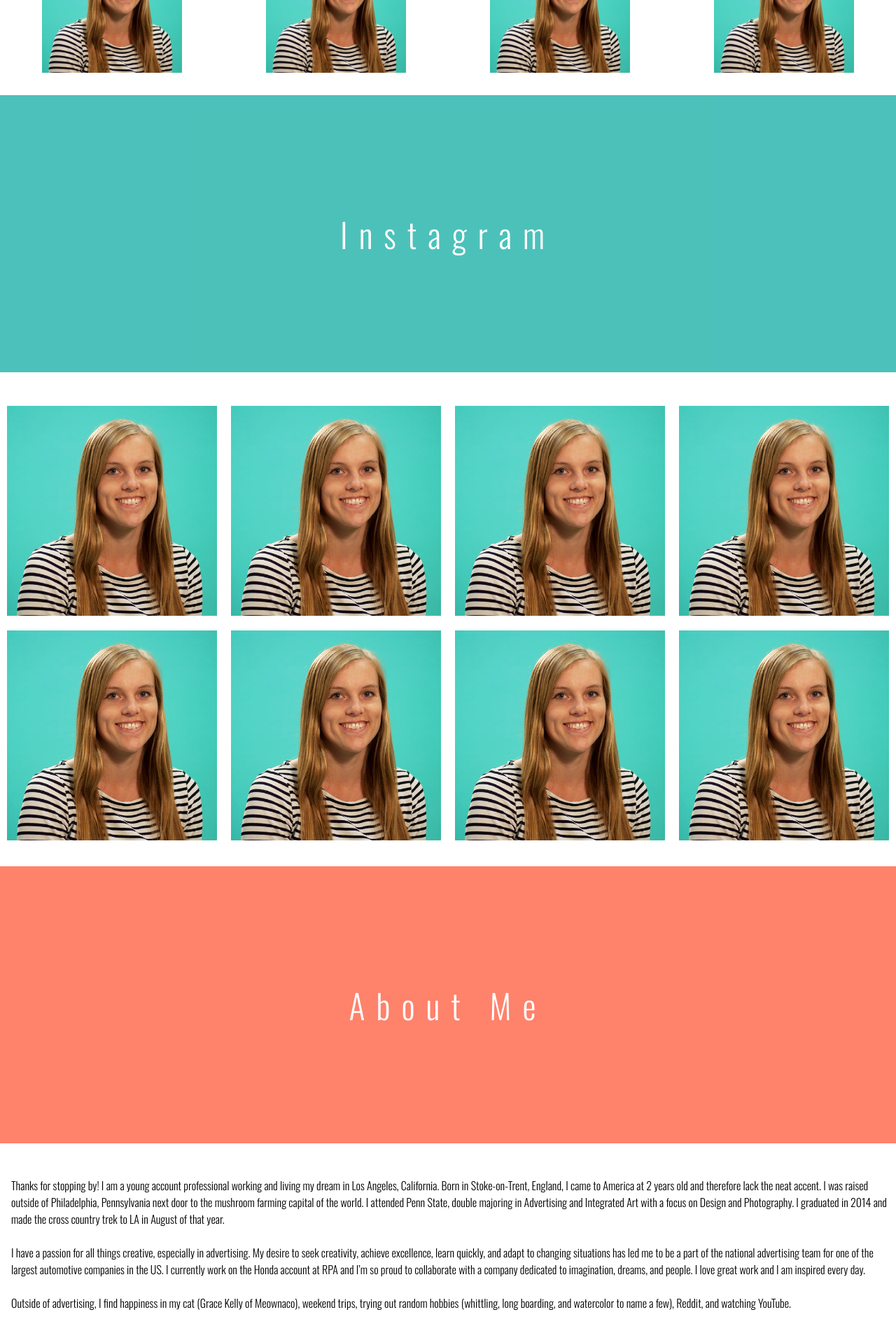
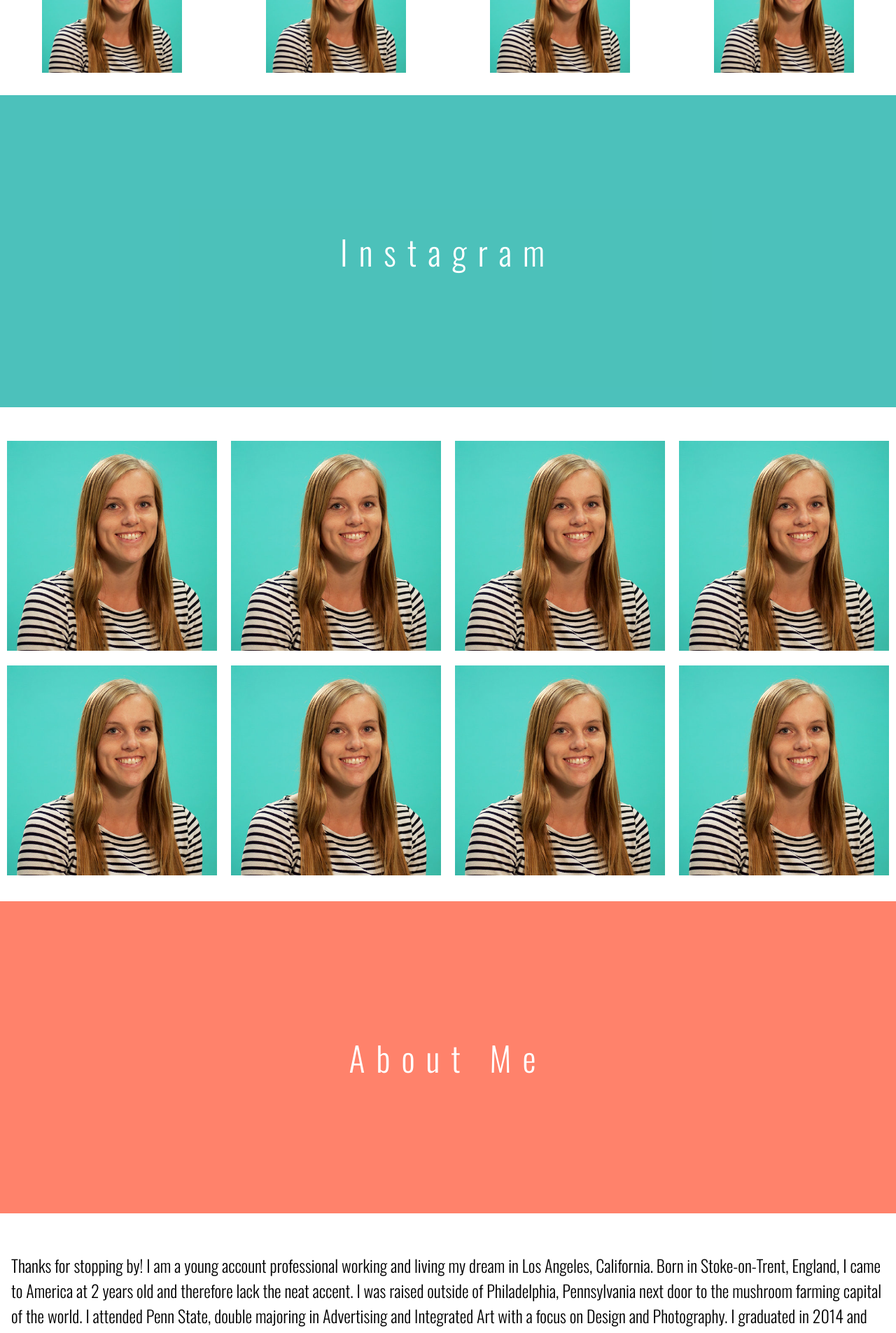
Before and after one commit to niralpokal/ecartwright, an Angular app: page / in a window 1280 px wide. Shown: the part 1480-3385 px from the top of the page at 70% size. Built offline with nearby package versions, Linux system fonts and the light colour scheme; a web font is replaced by a local one.

Commit message:
Updated about me and instagram css

```diff
--- a/src/app/components/home/home-about-me.component.scss
+++ b/src/app/components/home/home-about-me.component.scss
@@ -1,5 +1,5 @@
 h3 { font-size: 2rem; }
-p { font-size: 1rem; }
+p { font-size: 1.5rem; }
 .font { font-weight: 500; }
 .overlay { opacity: .8; }
 .white-space { white-space: nowrap; }
@@ -28,7 +28,7 @@ p { font-size: 1rem; }
 }
 
 .parallex {
-    min-height: 300px;
+    min-height: 350px;
     background-attachment: fixed;
     background-position: center;
     background-repeat: no-repeat;
@@ -63,7 +63,7 @@ p { font-size: 1rem; }
 .flex-container-col {
     display: flex;
     flex-flow: column;
-    padding: 0 0 0 1rem;
+    padding: 0 1rem 0 1rem;
     margin: 0 0 1rem 0;
     flex:1;
     justify-content: center;
--- a/src/app/components/home/home-instagram.component.scss
+++ b/src/app/components/home/home-instagram.component.scss
@@ -12,7 +12,7 @@
     background-color: lightseagreen;
     background-repeat: no-repeat;
     background-size: cover;
-    min-height: 300px;
+    min-height: 350px;
 }
 
 .center {
```
